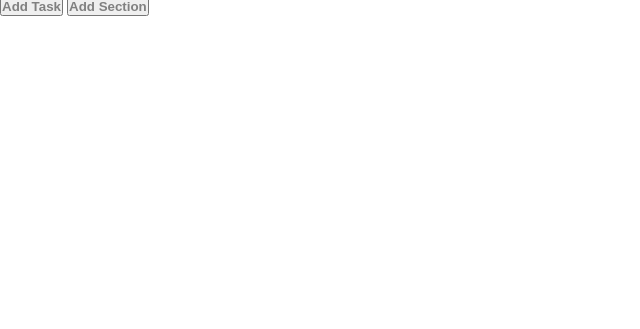
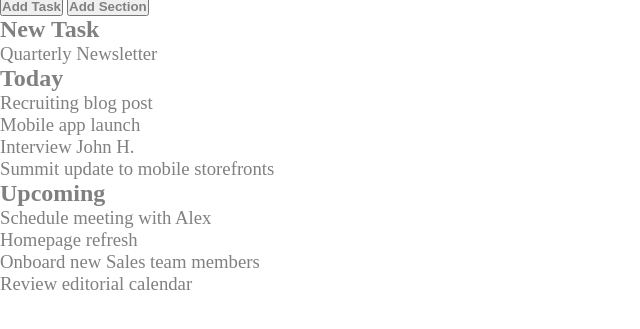
Before and after one commit to GiuseppeTrp/html-css-toboolist, a plain HTML site: page index.html in a window 1280 px wide. Shown: the part 61-390 px from the top of the page, without its empty margins (0-640 px from the left). Drawn offline with Linux system fonts and the light colour scheme.

Commit message:
Added main tag with div lists, update css

```diff
--- a/index.html
+++ b/index.html
@@ -18,14 +18,81 @@
             <button>Add Section</button>
         </nav>
 
-    <div>
+    <main id="list"> <!--liste-->
+        <div id="1list">
+            <ul>
+                <li>
+                    <h2>New Task</h2>
+                </li>
+                <li>
+                    <h3>
+                        Quarterly Newsletter
+                    </h3>
+                </li>
+            </ul>
+        </div>
 
+        <div id="2list">
+            <ul>
+                <li>
+                    <h2>Today</h2>
+                </li>
+                <li>
+                    <h3>
+                        Recruiting blog post
+                    </h3>
+                </li>
+                <li>
+                    <h3>
+                        Mobile app launch
+                    </h3>
+                </li>
+                <li>
+                    <h3>
+                        Interview John H.
+                    </h3>
+                </li>
+                <li>
+                    <h3>
+                        Summit update to mobile storefronts
+                    </h3>
+                </li>
+            </ul>
 
-    </div>
+        </div>
+
+        <div id="3list">
+            <ul>
+                <li>
+                    <h2>Upcoming</h2>
+                </li>
+                <li>
+                    <h3>
+                        Schedule meeting with Alex
+                    </h3>
+                </li>
+                <li>
+                    <h3>
+                       Homepage refresh
+                    </h3>
+                </li>
+                <li>
+                    <h3>Onboard new Sales team members
+                    </h3>
+                </li>
+                <li>
+                    <h3>
+                        Review editorial calendar
+                    </h3>
+                </li>
+            </ul>
+
+        </div>
 
 
 
-    </div>
 
+
+    </main>
 </body>
 </html>
--- a/style.css
+++ b/style.css
@@ -9,3 +9,7 @@
 #title{
     display: inline-block;
 }
+
+h3{
+    font-weight: lighter;
+}
```
